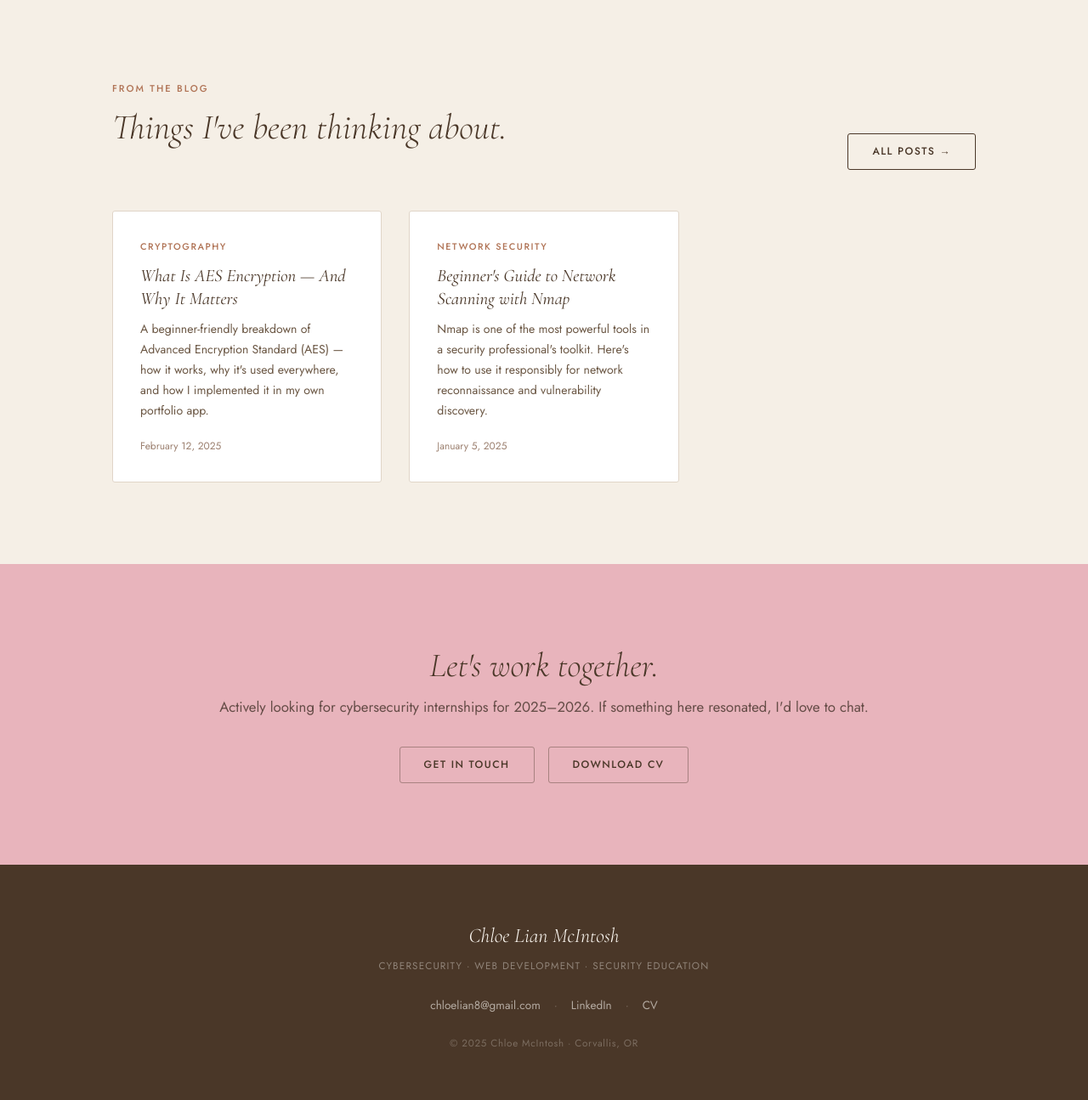
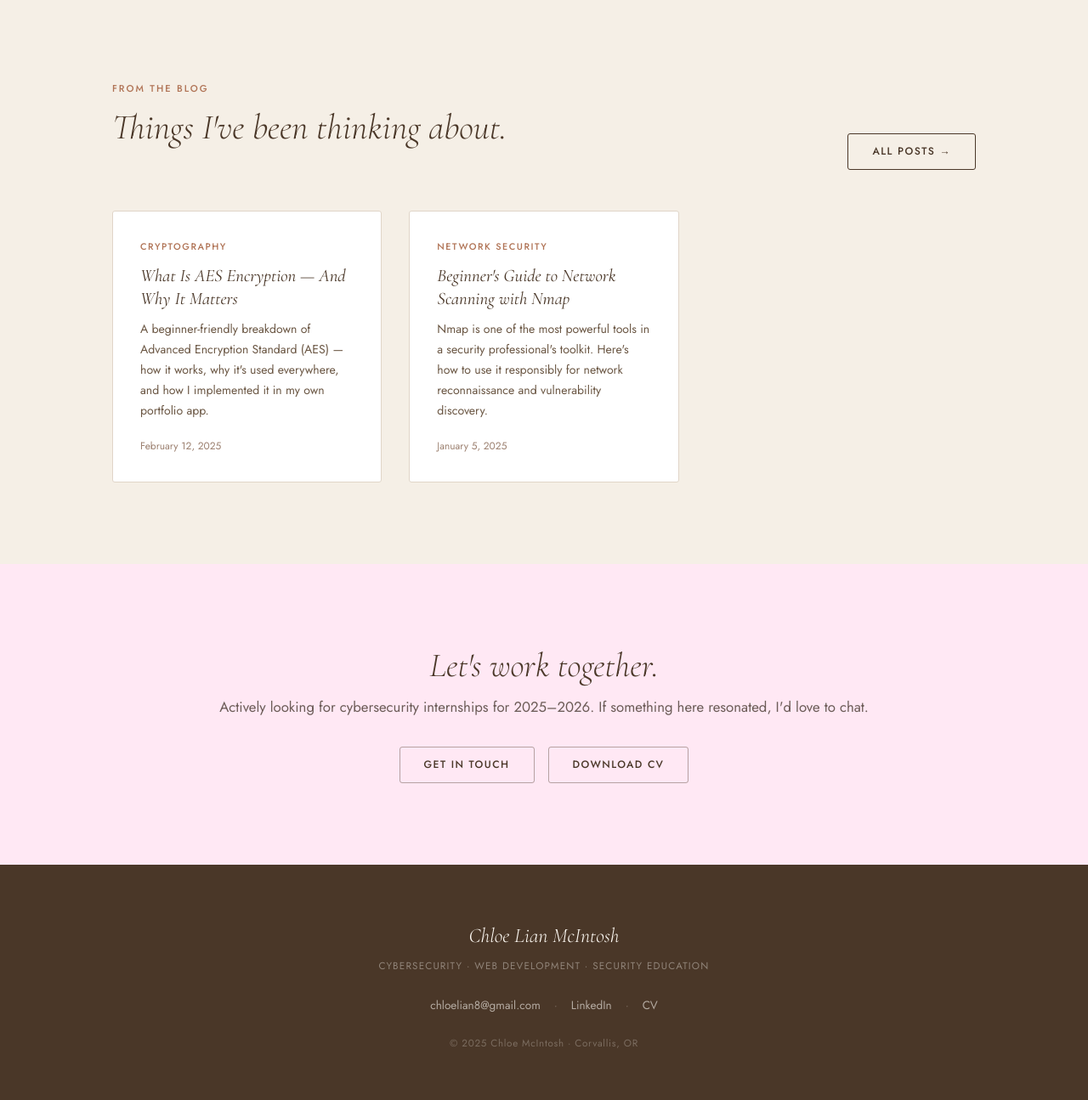
Before and after one commit to chloexlian/portfolio, a Flask app: page / in a window 1280 px wide. Shown: the part 1515-2810 px from the top of the page at 85% size. Run offline with Flask 3, Linux system fonts and the light colour scheme.

Commit message:
hardcode pink FFE8F4

```diff
--- a/static/css/style.css
+++ b/static/css/style.css
@@ -10,7 +10,7 @@
   --text-mid:   #6B5744;
   --text-light: #9C8070;
   --nav-bg:     #F5EFE6;
-  --pink:       #E8B4BC;
+  --pink:       #FFE8F4;
   --white:      #FFFFFF;
   --border:     #E0D5C8;
   --serif: 'Cormorant Garamond', Georgia, serif;
@@ -161,7 +161,7 @@ h1,h2,h3{font-family:var(--serif);line-height:1.15;font-weight:400;}
 .fun-fact-text{font-size:0.82rem;color:var(--text-mid);line-height:1.5;}
 
 /* CTA — baby pink */
-.cta-section{background:var(--pink);text-align:center;}
+.cta-section{background:#FFE8F4;text-align:center;}
 .cta-inner h2{font-family:var(--serif);font-size:2.5rem;font-weight:300;font-style:italic;margin-bottom:0.75rem;color:var(--bark);}
 .cta-inner p{color:rgba(44,31,20,0.7);margin-bottom:2rem;font-size:1.05rem;}
 .cta-actions{display:flex;gap:1rem;justify-content:center;flex-wrap:wrap;}
```
